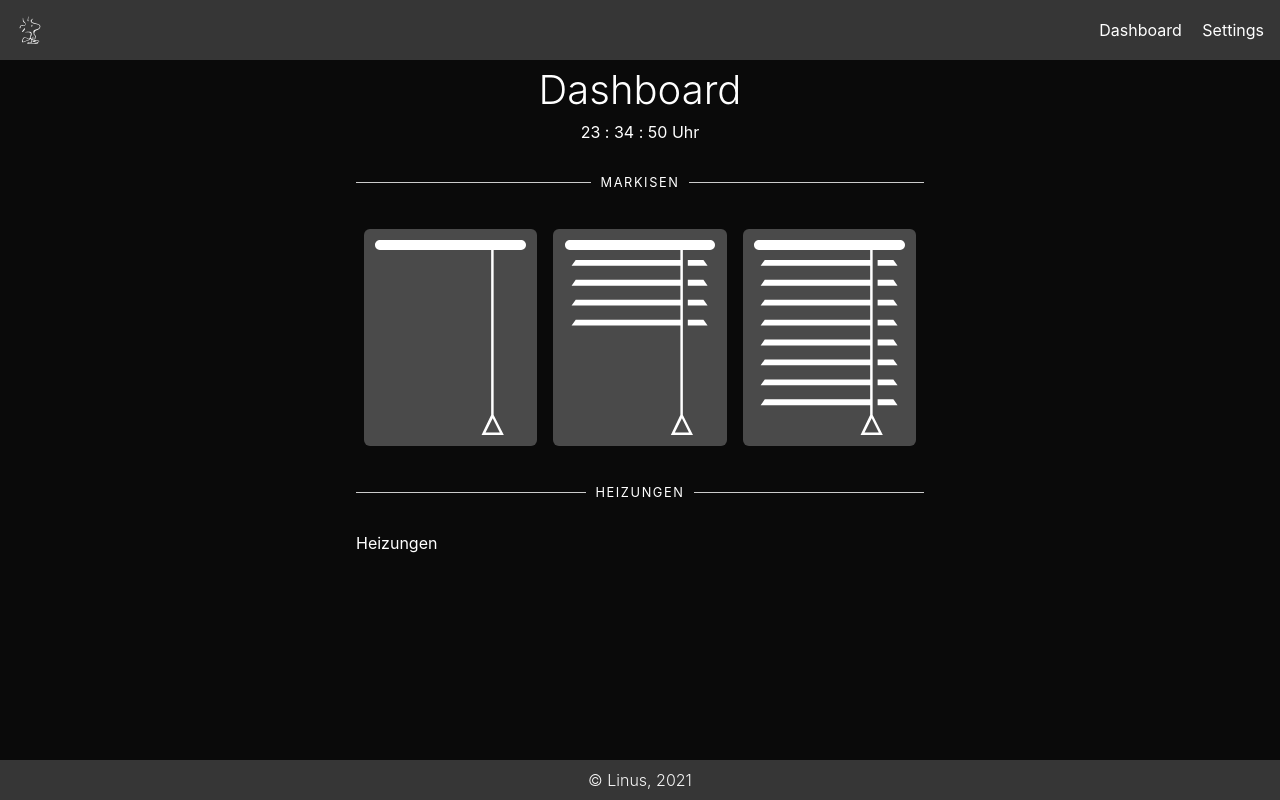
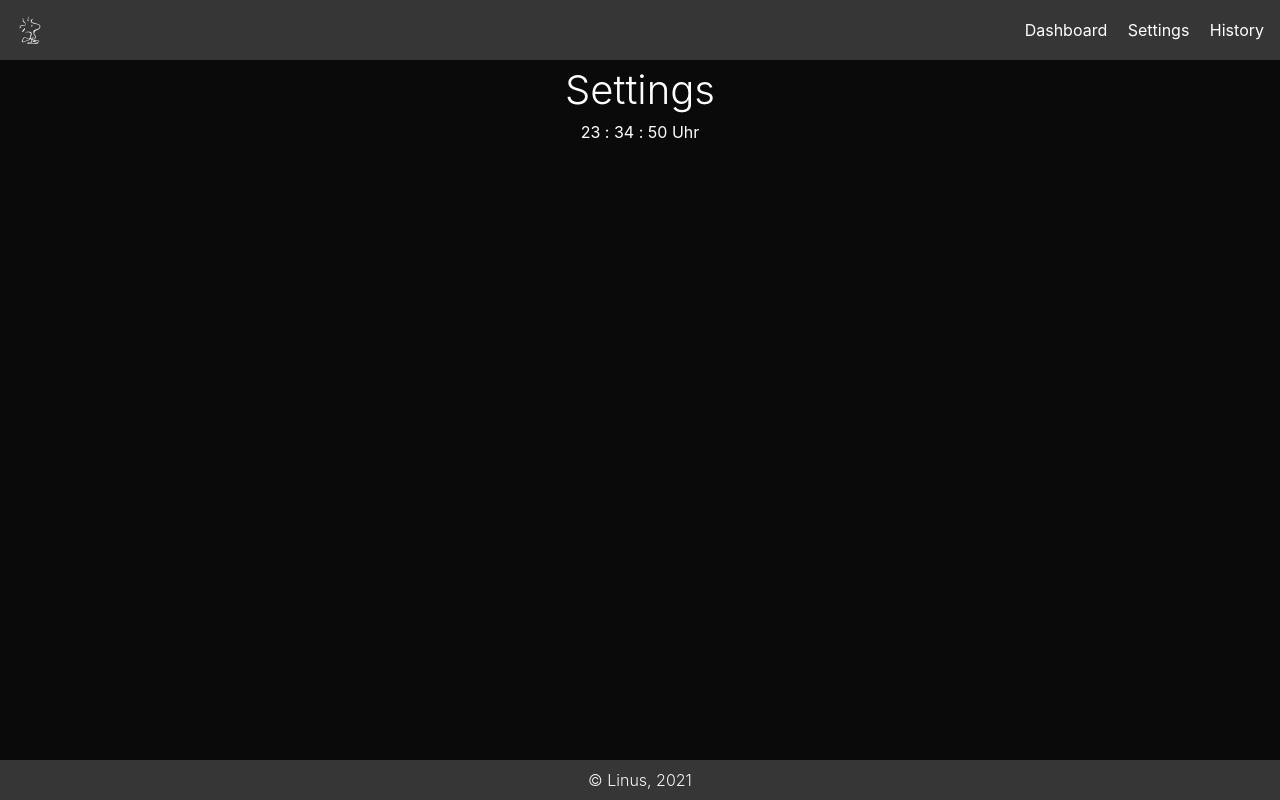
Before and after one commit to Kikovich1969/home-pi-svelte, a Svelte app: page / in a window 1280 px wide. Both pictures are taken after a click on the link "Settings". Built offline with nearby package versions, Linux system fonts and the light colour scheme.

Commit message:
[task] Added History comp., pages change with menu

```diff
--- a/public/global.css
+++ b/public/global.css
@@ -85,5 +85,6 @@ body {
 body#app {
 	display: flex;
 	min-height: 100vh;
+	min-width: 350px;
 	flex-direction: column;
 }
--- a/src/App.svelte
+++ b/src/App.svelte
@@ -4,15 +4,17 @@
 	import Footer from './components/Footer.svelte';
 
 	let year = new Date().getFullYear();
-	let title = 'Dashboard';
+	let currentPage = 'Dashboard';
 
-	const setTitle = e => { title = e.detail.target.innerText; }
+	const setCurrentPage = e => {
+		currentPage = e.detail.srcElement.dataset.target;
+	}
 </script>
 
 <svelte:head>
-	<title>Home Pi | {title}</title>
+	<title>Home Pi | {currentPage}</title>
 </svelte:head>
 
-<Header on:setTitle={setTitle} />
-<Main />
+<Header on:setCurrentPage={setCurrentPage} />
+<Main {currentPage} />
 <Footer {year} />
--- /dev/null
+++ b/src/components/Dashboard.svelte
@@ -0,0 +1,43 @@
+<script>
+    import { fade } from 'svelte/transition';
+    import Clock from "./share/Clock.svelte";
+    import Divider from "./share/Divider.svelte";
+    import Blinds from "./Blinds.svelte";
+    import Heatings from "./Heatings.svelte";
+</script>
+
+<main in:fade>
+    <div class="wrapper">
+        <h1>Dashboard</h1>
+        <Clock />
+        <Divider deviderText="Markisen" />
+        <Blinds />
+        <Divider deviderText="Heizungen" />
+        <Heatings />
+    </div>
+</main>
+
+<style>
+    main {
+        flex: 1;
+        margin-left: auto;
+        margin-right: auto;
+    }
+    .wrapper {
+        max-width: 600px;
+        padding: 0 1rem;
+    }
+
+    h1 {
+        font-weight: 300;
+        text-align: center;
+        font-size: 2.5rem;
+        color: white;
+    }
+
+    @media (min-width: 640px) {
+        main {
+            max-width: none;
+        }
+    }
+</style>
--- a/src/components/Header.svelte
+++ b/src/components/Header.svelte
@@ -7,14 +7,17 @@
 
   let visible = false;
 
-  const setTitle = e => { dispatch("setTitle", e) };
+  const setCurrentPage = (e) => {
+    dispatch("setCurrentPage", e);
+    visible = false;
+  };
   const toggleMenu = () => { visible = !visible };
 </script>
 
 <nav>
   <div class="nav-bar">
     <div class="nav-brand">
-      <img src="/img/woodstock_quad.svg" alt="Home Pi" />
+      <a on:click={setCurrentPage}><img src="/img/woodstock_quad.svg" alt="Home Pi" data-target="Dashboard" /></a>
     </div>
     <div class="burger-menu-wrapper">
       <Button
@@ -24,14 +27,16 @@
       />
     </div>
     <div class="nav-menu-horizontal">
-      <a href="#" on:click={setTitle}>Dashboard</a>
-      <a href="#" on:click={setTitle}>Settings</a>
+      <a on:click={setCurrentPage} data-target="Dashboard">Dashboard</a>
+      <a on:click={setCurrentPage} data-target="Settings">Settings</a>
+      <a on:click={setCurrentPage} data-target="History">History</a>
     </div>
   </div>
   {#if visible}
     <div class="nav-menu" transition:fade={{ duration: 100 }}>
-      <a href="#" on:click={setTitle}>Dashboard</a>
-      <a href="#" on:click={setTitle}>Settings</a>
+      <a on:click={setCurrentPage} data-target="Dashboard">Dashboard</a>
+      <a on:click={setCurrentPage} data-target="Settings">Settings</a>
+      <a on:click={setCurrentPage} data-target="History">History</a>
     </div>
   {/if}
 </nav>
@@ -60,6 +65,7 @@
     display: inline-block;
     padding: 0.5rem;
     text-decoration: none;
+    cursor: pointer;
   }
   .nav-bar {
     display: flex;
@@ -90,5 +96,6 @@
     color: #4a4a4a;
     text-decoration: none;
     padding: 0.5rem 0.75rem;
+    cursor: pointer;
   }
 </style>
--- /dev/null
+++ b/src/components/History.svelte
@@ -0,0 +1,36 @@
+<script>
+    import { fade } from 'svelte/transition';
+    import Clock from "./share/Clock.svelte";
+</script>
+
+<main in:fade>
+    <div class="wrapper">
+        <h1>History</h1>
+        <Clock />
+    </div>
+</main>
+
+<style>
+    main {
+        flex: 1;
+        margin-left: auto;
+        margin-right: auto;
+    }
+    .wrapper {
+        max-width: 600px;
+        padding: 0 1rem;
+    }
+
+    h1 {
+        font-weight: 300;
+        text-align: center;
+        font-size: 2.5rem;
+        color: white;
+    }
+
+    @media (min-width: 640px) {
+        main {
+            max-width: none;
+        }
+    }
+</style>
--- a/src/components/Main.svelte
+++ b/src/components/Main.svelte
@@ -1,42 +1,20 @@
 <script>
-  import Clock from "./share/Clock.svelte";
-  import Divider from "./share/Divider.svelte";
-  import Blinds from "./Blinds.svelte";
-  import Heatings from "./Heatings.svelte";
+  import Dashboard from './Dashboard.svelte';
+  import Settings from './Settings.svelte';
+  import History from './History.svelte';
+  export let currentPage;
 </script>
 
-<main>
-  <div class="wrapper">
-    <h1>Dashboard</h1>
-    <Clock />
-    <Divider deviderText='Markisen' />
-    <Blinds />
-    <Divider deviderText='Heizungen' />
-    <Heatings />
-  </div>
-</main>
+{#if currentPage === 'Dashboard'}
+<Dashboard />
+{:else if currentPage === 'Settings'}
+<Settings />
+{:else if currentPage === 'History'}
+<History />
+{:else}
+<Dashboard />
+{/if}
 
 <style>
-  main {
-    flex: 1;
-    margin-left: auto;
-    margin-right: auto;
-  }
-  .wrapper {
-    max-width: 600px;
-    padding: 0 1rem;
-  }
 
-  h1 {
-    font-weight: 300;
-    text-align: center;
-    font-size: 2.5rem;
-    color: white;
-  }
-
-  @media (min-width: 640px) {
-    main {
-      max-width: none;
-    }
-  }
 </style>
--- /dev/null
+++ b/src/components/Settings.svelte
@@ -0,0 +1,36 @@
+<script>
+  import { fade } from 'svelte/transition';
+  import Clock from "./share/Clock.svelte";
+</script>
+
+<main in:fade>
+  <div class="wrapper">
+    <h1>Settings</h1>
+    <Clock />
+  </div>
+</main>
+
+<style>
+  main {
+    flex: 1;
+    margin-left: auto;
+    margin-right: auto;
+  }
+  .wrapper {
+    max-width: 600px;
+    padding: 0 1rem;
+  }
+
+  h1 {
+    font-weight: 300;
+    text-align: center;
+    font-size: 2.5rem;
+    color: white;
+  }
+
+  @media (min-width: 640px) {
+    main {
+      max-width: none;
+    }
+  }
+</style>
```
